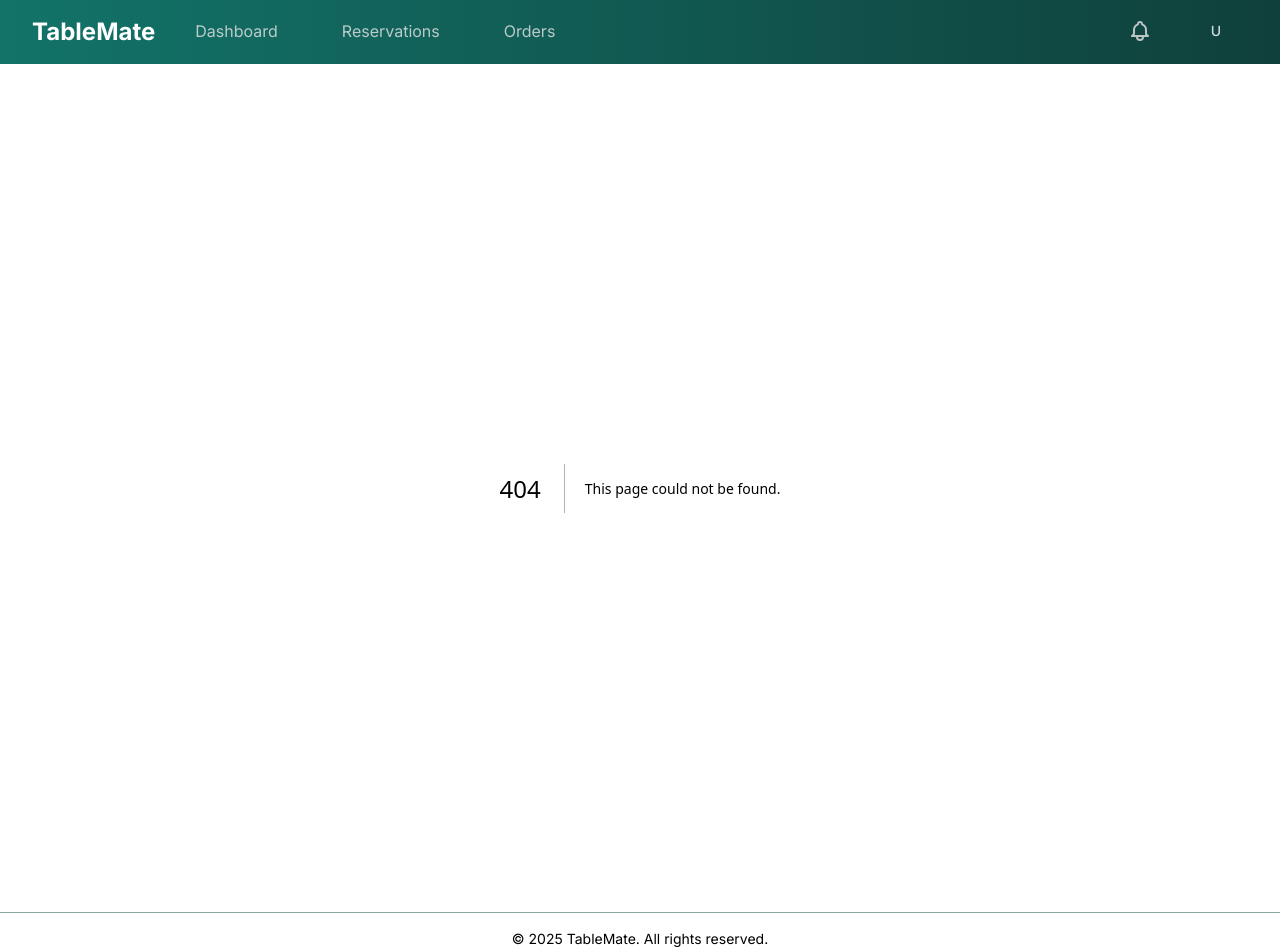
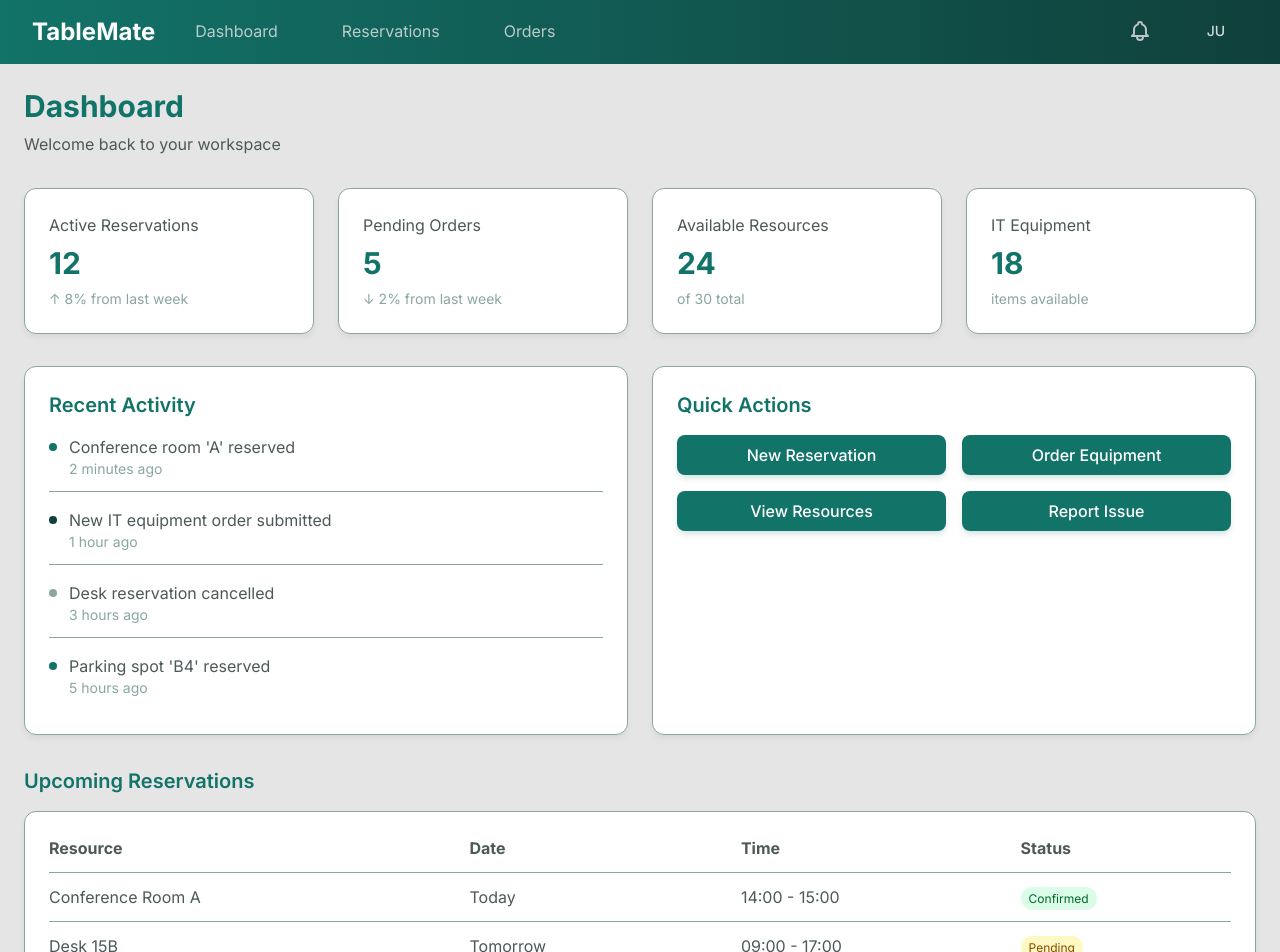
Before and after one commit to frogalo/tablemate, a Next.js app: page /user/dashboard in a window 1280 px wide. Before the commit this address had no page. Shown: the top 952 px of the page. Built offline with nearby package versions, Linux system fonts and the light colour scheme.

Commit message:
user dashboard

```diff
--- /dev/null
+++ b/src/app/user/dashboard/loading.js
@@ -0,0 +1,39 @@
+export default function DashboardLoading() {
+    return (
+        <div className="fade-in animate-pulse">
+            {/* Header Skeleton */}
+            <div className="mb-8">
+                <div className="h-8 w-48 bg-accent/20 rounded mb-2"></div>
+                <div className="h-4 w-64 bg-accent/20 rounded"></div>
+            </div>
+
+            {/* Stats Grid Skeleton */}
+            <div className="grid grid-cols-1 md:grid-cols-2 lg:grid-cols-4 gap-6 mb-8">
+                {[...Array(4)].map((_, i) => (
+                    <div key={i} className="card">
+                        <div className="h-4 w-24 bg-accent/20 rounded mb-2"></div>
+                        <div className="h-8 w-16 bg-accent/20 rounded"></div>
+                    </div>
+                ))}
+            </div>
+
+            {/* Activity and Actions Skeleton */}
+            <div className="grid grid-cols-1 lg:grid-cols-2 gap-6">
+                <div className="card">
+                    <div className="h-6 w-32 bg-accent/20 rounded mb-4"></div>
+                    {[...Array(4)].map((_, i) => (
+                        <div key={i} className="h-12 bg-accent/20 rounded mb-2"></div>
+                    ))}
+                </div>
+                <div className="card">
+                    <div className="h-6 w-32 bg-accent/20 rounded mb-4"></div>
+                    <div className="grid grid-cols-2 gap-4">
+                        {[...Array(4)].map((_, i) => (
+                            <div key={i} className="h-10 bg-accent/20 rounded"></div>
+                        ))}
+                    </div>
+                </div>
+            </div>
+        </div>
+    );
+}
--- /dev/null
+++ b/src/app/user/dashboard/page.js
@@ -0,0 +1,175 @@
+export default function Dashboard() {
+    return (
+        <div className="fade-in">
+            {/* Dashboard Header */}
+            <div className="mb-8">
+                <h1 className="text-3xl font-bold text-primary">Dashboard</h1>
+                <p className="text-neutral mt-2">Welcome back to your workspace</p>
+            </div>
+
+            {/* Stats Grid */}
+            <div className="grid grid-cols-1 md:grid-cols-2 lg:grid-cols-4 gap-6 mb-8">
+                <div className="card">
+                    <h3 className="text-neutral mb-2">Active Reservations</h3>
+                    <p className="text-3xl font-bold text-primary">12</p>
+                    <p className="text-accent text-sm mt-2">↑ 8% from last week</p>
+                </div>
+                <div className="card">
+                    <h3 className="text-neutral mb-2">Pending Orders</h3>
+                    <p className="text-3xl font-bold text-primary">5</p>
+                    <p className="text-accent text-sm mt-2">↓ 2% from last week</p>
+                </div>
+                <div className="card">
+                    <h3 className="text-neutral mb-2">Available Resources</h3>
+                    <p className="text-3xl font-bold text-primary">24</p>
+                    <p className="text-accent text-sm mt-2">of 30 total</p>
+                </div>
+                <div className="card">
+                    <h3 className="text-neutral mb-2">IT Equipment</h3>
+                    <p className="text-3xl font-bold text-primary">18</p>
+                    <p className="text-accent text-sm mt-2">items available</p>
+                </div>
+            </div>
+
+            {/* Recent Activity and Quick Actions */}
+            <div className="grid grid-cols-1 lg:grid-cols-2 gap-6">
+                {/* Recent Activity */}
+                <div className="card">
+                    <h2 className="text-xl font-semibold text-primary mb-4">Recent Activity</h2>
+                    <div className="space-y-4">
+                        {recentActivities.map((activity, index) => (
+                            <div key={index} className="flex items-start space-x-3 pb-3 border-b border-accent last:border-0">
+                                <div className={`w-2 h-2 mt-2 rounded-full ${activity.color}`}></div>
+                                <div>
+                                    <p className="text-neutral">{activity.description}</p>
+                                    <p className="text-sm text-accent">{activity.time}</p>
+                                </div>
+                            </div>
+                        ))}
+                    </div>
+                </div>
+
+                {/* Quick Actions */}
+                <div className="card">
+                    <h2 className="text-xl font-semibold text-primary mb-4">Quick Actions</h2>
+                    <div className="grid grid-cols-2 gap-4">
+                        {quickActions.map((action, index) => (
+                            <a
+                                key={index}
+                                href={action.href}
+                                className="btn-primary text-center"
+                            >
+                                {action.label}
+                            </a>
+                        ))}
+                    </div>
+                </div>
+            </div>
+
+            {/* Upcoming Reservations */}
+            <div className="mt-8">
+                <h2 className="text-xl font-semibold text-primary mb-4">Upcoming Reservations</h2>
+                <div className="card">
+                    <table className="w-full">
+                        <thead>
+                        <tr className="border-b border-accent">
+                            <th className="text-left pb-3 text-neutral">Resource</th>
+                            <th className="text-left pb-3 text-neutral">Date</th>
+                            <th className="text-left pb-3 text-neutral">Time</th>
+                            <th className="text-left pb-3 text-neutral">Status</th>
+                        </tr>
+                        </thead>
+                        <tbody>
+                        {upcomingReservations.map((reservation, index) => (
+                            <tr key={index} className="border-b border-accent last:border-0">
+                                <td className="py-3 text-neutral">{reservation.resource}</td>
+                                <td className="py-3 text-neutral">{reservation.date}</td>
+                                <td className="py-3 text-neutral">{reservation.time}</td>
+                                <td className="py-3">
+                                        <span className={`px-2 py-1 rounded-full text-xs ${reservation.statusClass}`}>
+                                            {reservation.status}
+                                        </span>
+                                </td>
+                            </tr>
+                        ))}
+                        </tbody>
+                    </table>
+                </div>
+            </div>
+        </div>
+    );
+}
+
+// Sample data
+const recentActivities = [
+    {
+        description: "Conference room 'A' reserved",
+        time: "2 minutes ago",
+        color: "bg-primary"
+    },
+    {
+        description: "New IT equipment order submitted",
+        time: "1 hour ago",
+        color: "bg-secondary"
+    },
+    {
+        description: "Desk reservation cancelled",
+        time: "3 hours ago",
+        color: "bg-accent"
+    },
+    {
+        description: "Parking spot 'B4' reserved",
+        time: "5 hours ago",
+        color: "bg-primary"
+    }
+];
+
+const quickActions = [
+    {
+        label: "New Reservation",
+        href: "/reservations/new"
+    },
+    {
+        label: "Order Equipment",
+        href: "/orders/new"
+    },
+    {
+        label: "View Resources",
+        href: "/resources"
+    },
+    {
+        label: "Report Issue",
+        href: "/support"
+    }
+];
+
+const upcomingReservations = [
+    {
+        resource: "Conference Room A",
+        date: "Today",
+        time: "14:00 - 15:00",
+        status: "Confirmed",
+        statusClass: "bg-green-100 text-green-800"
+    },
+    {
+        resource: "Desk 15B",
+        date: "Tomorrow",
+        time: "09:00 - 17:00",
+        status: "Pending",
+        statusClass: "bg-yellow-100 text-yellow-800"
+    },
+    {
+        resource: "Parking B4",
+        date: "23 Mar 2024",
+        time: "All day",
+        status: "Confirmed",
+        statusClass: "bg-green-100 text-green-800"
+    },
+    {
+        resource: "Meeting Room 3",
+        date: "24 Mar 2024",
+        time: "11:00 - 12:00",
+        status: "Confirmed",
+        statusClass: "bg-green-100 text-green-800"
+    }
+];
--- a/src/components/layout/Header.js
+++ b/src/components/layout/Header.js
@@ -1,4 +1,10 @@
+"use client";
+import Link from 'next/link';
+import {usePathname} from 'next/navigation';
+
 export default function Header() {
+    const pathname = usePathname();
+
     return (
         <header className="gradient-header">
             <nav className="max-w-7xl mx-auto px-4 sm:px-6 lg:px-8">
@@ -6,21 +12,31 @@ export default function Header() {
                     <div className="flex">
                         {/* Logo */}
                         <div className="flex-shrink-0 flex items-center">
-                            <a href="/" className="text-2xl font-bold text-white hover:opacity-90 transition-opacity">
+                            <Link href="/"
+                                  className="text-2xl font-bold text-white hover:opacity-90 transition-opacity">
                                 TableMate
-                            </a>
+                            </Link>
                         </div>
                         {/* Navigation Links */}
                         <div className="hidden sm:ml-6 sm:flex sm:space-x-8">
-                            <a href="/dashboard" className="nav-link">
+                            <Link
+                                href="/dashboard"
+                                className={`nav-link ${pathname === '/dashboard' ? 'nav-link-active' : ''}`}
+                            >
                                 Dashboard
-                            </a>
-                            <a href="/reservations" className="nav-link">
+                            </Link>
+                            <Link
+                                href="/reservations"
+                                className={`nav-link ${pathname === '/reservations' ? 'nav-link-active' : ''}`}
+                            >
                                 Reservations
-                            </a>
-                            <a href="/orders" className="nav-link">
+                            </Link>
+                            <Link
+                                href="/orders"
+                                className={`nav-link ${pathname === '/orders' ? 'nav-link-active' : ''}`}
+                            >
                                 Orders
-                            </a>
+                            </Link>
                         </div>
                     </div>
                     {/* User Menu */}
@@ -53,7 +69,7 @@ export default function Header() {
                                 <span className="sr-only">Open user menu</span>
                                 <div className="h-8 w-8 rounded-full flex items-center justify-center">
                                     <span className="text-white text-sm font-medium">
-                                        U
+                                        JU
                                     </span>
                                 </div>
                             </button>
```
